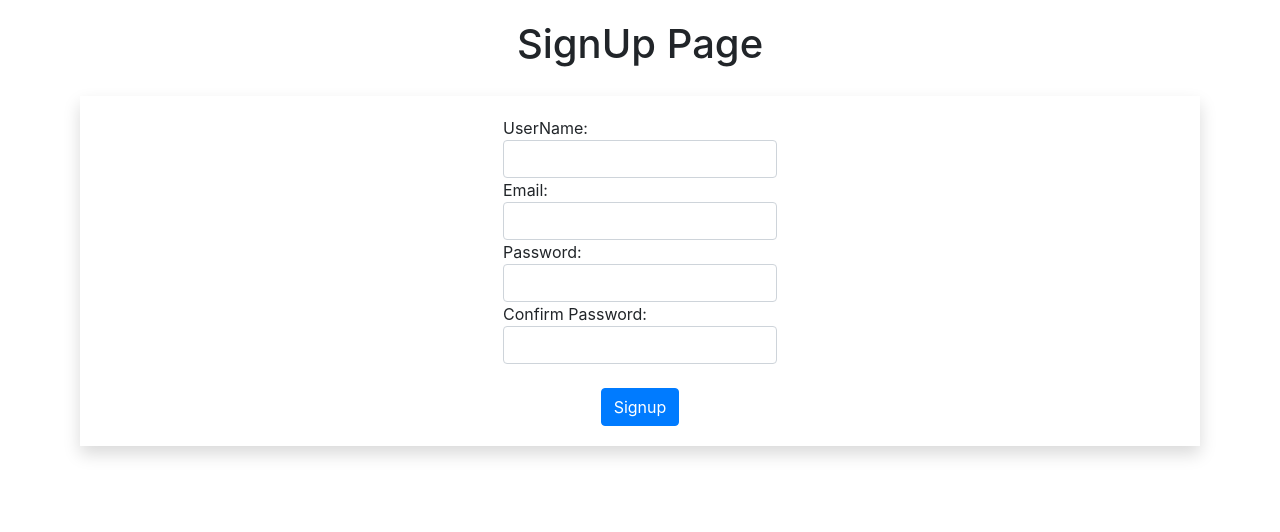
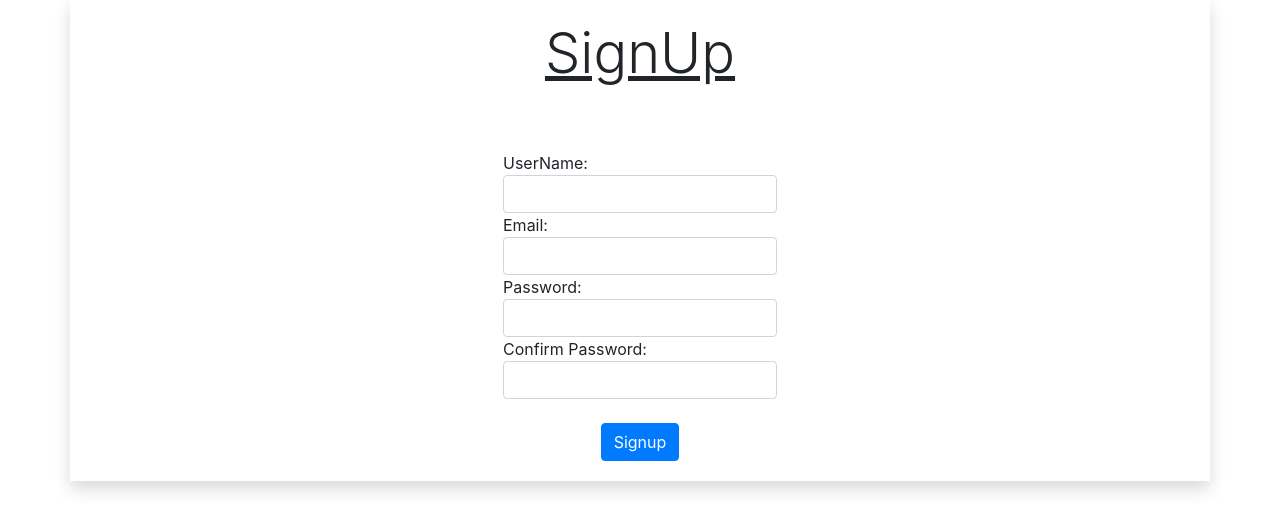
Before and after one commit to VastalShah/KitchenStory, an Angular app: page / in a window 1280 px wide. Shown: the top 532 px of the page. Built offline with nearby package versions, Linux system fonts and the light colour scheme.

Commit message:
changed header

```diff
--- a/src/app/signup/signup.component.html
+++ b/src/app/signup/signup.component.html
@@ -1,8 +1,10 @@
-<div class="container justify-content-center align-items-center">
+<div id="signup" class="container justify-content-center align-items-center shadow">
     <div class="form-row justify-content-center align-items-center" style="padding: 20px;">
-        <h1>SignUp Page</h1>
+        <blockquote class="blockquote">
+            <h1 class="display-4"><u>SignUp</u></h1>
+        </blockquote>
     </div>
-    <div class="form-row justify-content-center align-items-center shadow" style="padding: 20px;">
+    <div class="form-row justify-content-center align-items-center" style="padding: 20px;">
         <form [formGroup]="userForm" (ngSubmit)="handleFormData()">
 
             UserName: <br><input type="text" [ngClass]="{'invalid':
```
